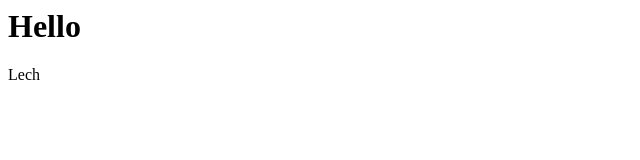
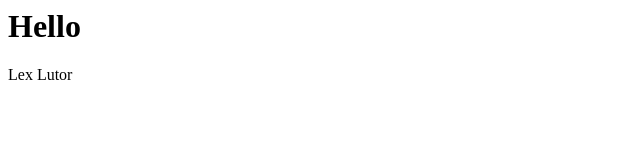
Before and after one commit to developerGitPractise/test_repos, a plain HTML site: page index.html in a window 1280 px wide. Shown: the full height of the page, 0-640 px from the left. Drawn offline with Linux system fonts and the light colour scheme.

Commit message:
step 2.2

```diff
--- a/index.html
+++ b/index.html
@@ -1,2 +1,2 @@
 <h1>Hello</h1>
-<p>Lech</p>
+<p>Lex Lutor</p>
```
